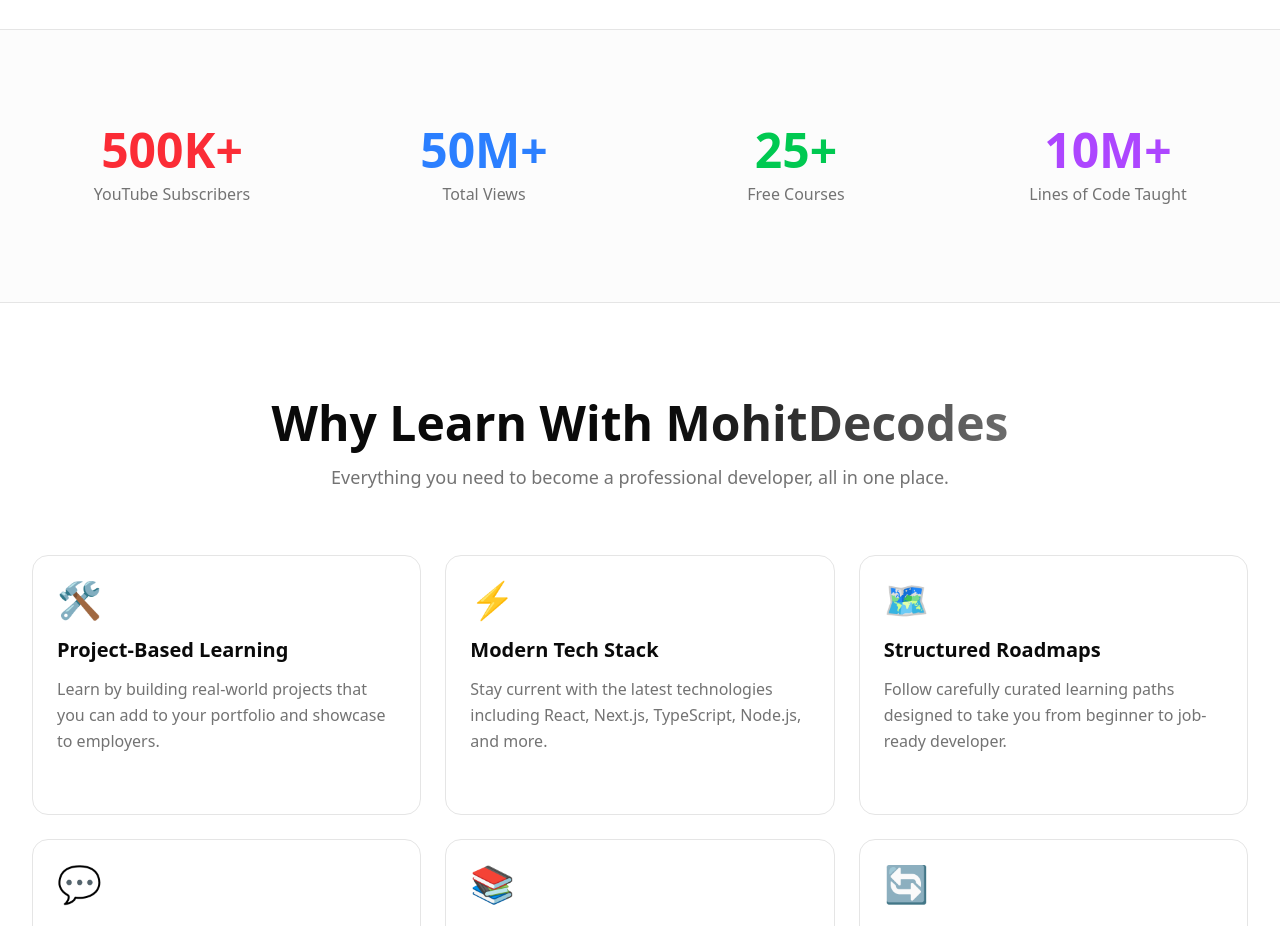
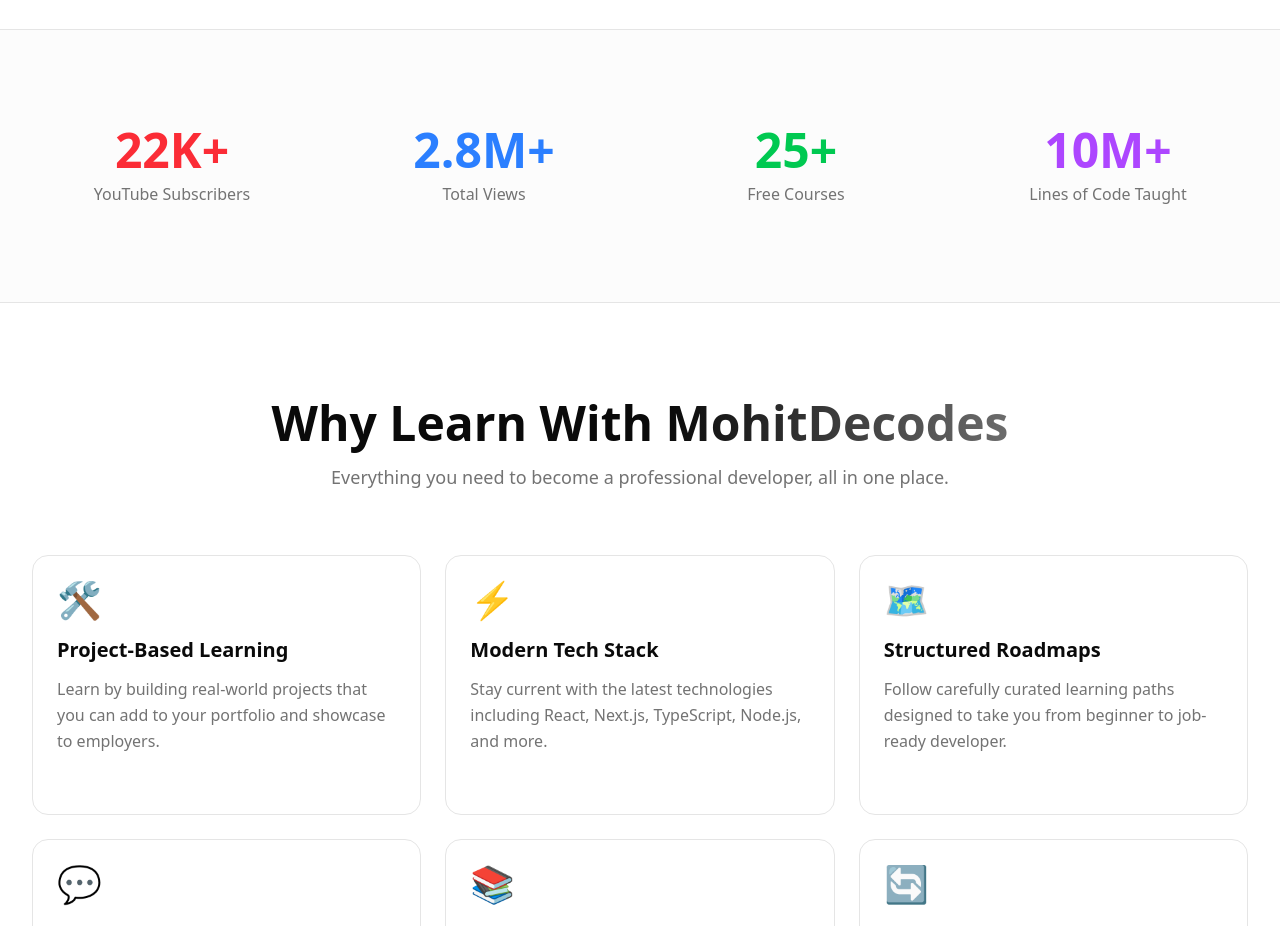
Before and after one commit to mdsahbazkhan/mohitdecodes, a Next.js app: page / in a window 1280 px wide. Shown: the part 1140-2066 px from the top of the page. Built offline with nearby package versions, Linux system fonts and the light colour scheme.

Commit message:
change data

```diff
--- a/src/app/about/page.tsx
+++ b/src/app/about/page.tsx
@@ -137,8 +137,8 @@
               className="grid grid-cols-2 gap-4"
             >
               {[
-                { label: "500K+", sublabel: "Subscribers" },
-                { label: "50M+", sublabel: "Total Views" },
+                { label: "22K+", sublabel: "Subscribers" },
+                { label: "2.8M+", sublabel: "Total Views" },
                 { label: "25+", sublabel: "Free Courses" },
                 { label: "100+", sublabel: "Projects" },
               ].map((stat, i) => (
--- a/src/components/sections/stats.tsx
+++ b/src/components/sections/stats.tsx
@@ -15,8 +15,8 @@
           className="grid grid-cols-2 md:grid-cols-4 gap-8"
         >
           {[
-            { label: "YouTube Subscribers", value: "500K+", color: "text-red-500" },
-            { label: "Total Views", value: "50M+", color: "text-blue-500" },
+            { label: "YouTube Subscribers", value: "22K+", color: "text-red-500" },
+            { label: "Total Views", value: "2.8M+", color: "text-blue-500" },
             { label: "Free Courses", value: "25+", color: "text-green-500" },
             { label: "Lines of Code Taught", value: "10M+", color: "text-purple-500" },
           ].map((stat) => (
--- a/src/data/home.ts
+++ b/src/data/home.ts
@@ -1,6 +1,6 @@
 export const stats = [
-  { label: "Subscribers", value: "500K+", icon: "👥" },
-  { label: "Total Views", value: "50M+", icon: "👁️" },
+  { label: "Subscribers", value: "22K+", icon: "👥" },
+  { label: "Total Views", value: "2.8M+", icon: "👁️" },
   { label: "Courses", value: "25+", icon: "🎓" },
   { label: "Projects", value: "100+", icon: "🚀" },
 ];
```
